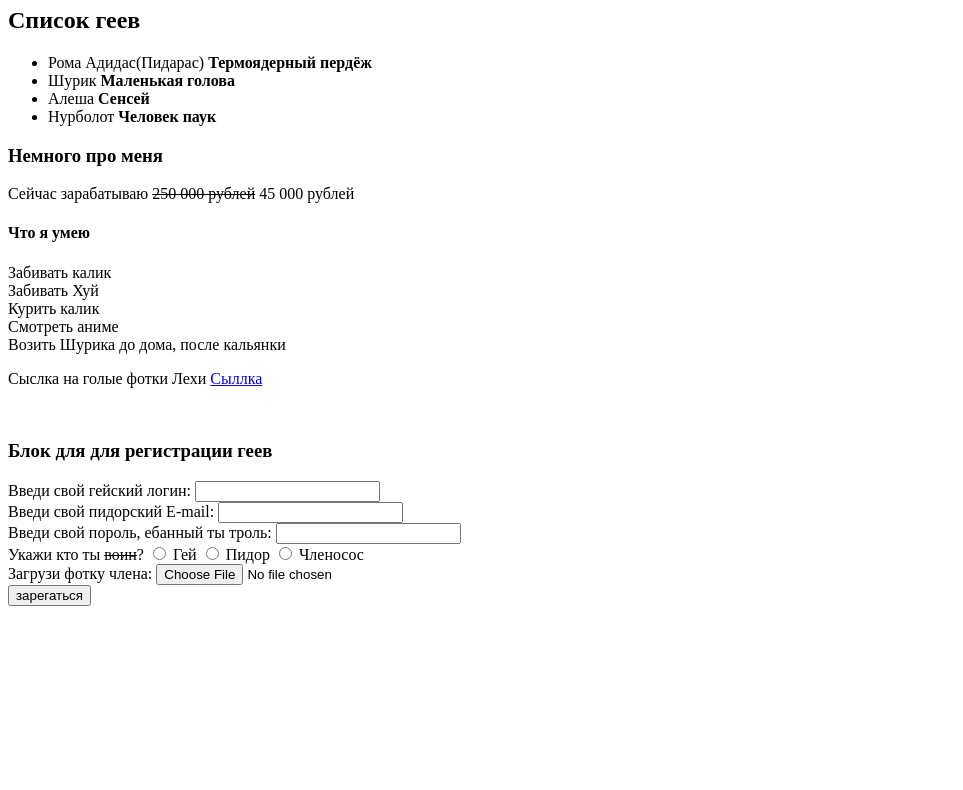
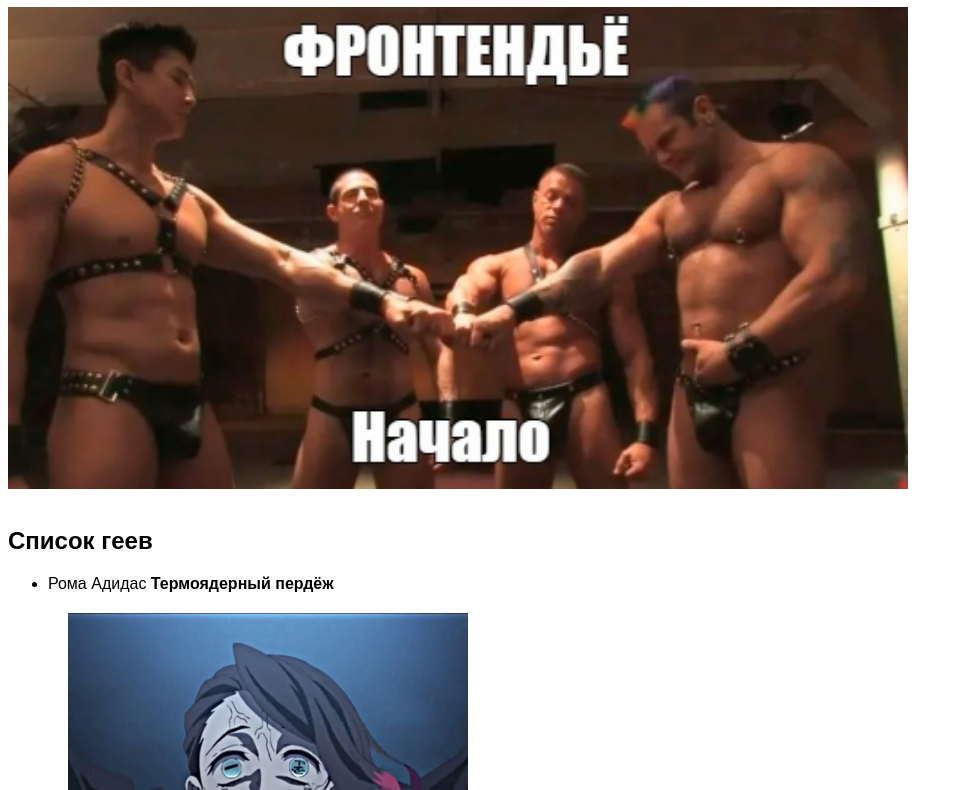
Before and after one commit to Nurbolot98/LearnigFrontend, a plain HTML site: page frontendlearning/index.html in a window 1280 px wide. Shown: the part 73-863 px from the top of the page, without its empty margins (0-963 px from the left). Before the commit the page ends 800 px from the top, so only its background shows below. Drawn offline with Linux system fonts and the light colour scheme; a web font is replaced by a local one.

Commit message:
Исправление в Тони 2.0

```diff
--- a/frontendlearning/css/style.css
+++ b/frontendlearning/css/style.css
@@ -1,9 +1,14 @@
-@font-face {
-    font-family: fantasy;
-    font-weight: normal;
+.gees {
+    font-family: "Sixtyfour Convergence", sans-serif;
+    font-optical-sizing: auto;
+    font-weight: 400;
     font-style: normal;
-    src: url("fonts/EduAUVICWANTDots-VariableFont_wght.ttf");
-}
+    font-variation-settings:
+      "BLED" 0,
+      "SCAN" 0,
+      "XELA" 0,
+      "YELA" 0;
+  }
 .image-container {
 background-image:url("img/frontend.jpg");
 width: 900px;
@@ -23,7 +28,7 @@ margin: 20px;
 }
 .shyrik {
     background-image: url("img/sanya.jpg");
-    background-size: 100%;
+    background-size: cover;
     width: 400px;
     height: 400px;
     display: block;
@@ -48,3 +53,6 @@ margin: 20px;
     background-repeat: no-repeat;
     margin: 20px;
     }
+
+span {
+}
--- a/frontendlearning/index.html
+++ b/frontendlearning/index.html
@@ -4,38 +4,28 @@
     <meta charset="UTF-8">
     <meta name="viewport" content="width=device-width, initial-scale=1.0">
     <title>AnimeLot</title>
+    <link rel="stylesheet" href="css/style.css">
     <link rel="preconnect" href="https://fonts.googleapis.com">
-    <link rel="preconnect" href="https://fonts.gstatic.com" crossorigin>
-    <link href="https://fonts.googleapis.com/css2?family=Edu+AU+VIC+WA+NT+Dots:wght@400..700&family=Edu+AU+VIC+WA+NT+Guides:wght@400..700&family=Sixtyfour+Convergence&display=swap" rel="stylesheet">
+<link rel="preconnect" href="https://fonts.gstatic.com" crossorigin>
+<link href="https://fonts.googleapis.com/css2?family=Edu+AU+VIC+WA+NT+Dots:wght@400..700&family=Edu+AU+VIC+WA+NT+Guides:wght@400..700&family=Sixtyfour+Convergence&display=swap" rel="stylesheet">
 </head>
-<body>
-    <h1>Это моё продолжение в мире <s>аниме</s> фронтенда</h1>
+
+<body class= "gees">
+        <h1>Это моё продолжение в мире <s>аниме</s> фронтенда</h1>
+
     <div class="image-container"> </div>
 
 
-    <div>
+    <div class="gees">
         <h2>Список геев</h2>
         <ul>
-            <li>Рома Адидас(Пидарас) <b>Термоядерный пердёж</b></li>
-           <div class="roma">
-
-           </div>
-           <li>Шурик <b>Маленькая голова</b></li>
-           <div class="shyrik">
-
-           </div>
-           <li>Алеша <b>Сенсей</b></li>
-           <div class="alex">
-
-            </div>
-            <li>Нурболот <b>Человек паук</b></li>
-            <div class="nurik">
-
-            </div>
-
-
-
-
+            <li> <div> Рома Адидас <b>Термоядерный пердёж</b><div class="roma"> </div></div>
+            </li>
+           <li>Шурик <div><b>Маленькая голова</b>  <div class="shyrik"></div> </div>
+           </li>
+           <li><div> Алеша <b>Сенсей</b><div class="alex"></div> </div>
+           </li>
+            <li><div> Нурболот <b>Человек паук</b> <div class="nurik"> </div> </div> </li>
         </ul>
 
     </div>
@@ -45,12 +35,12 @@
         <p>Сейчас зарабатываю <s>250 000 рублей</s> 45 000 рублей</p>
         <div>
             <h4>Что я умею</h4>
-            <span>Забивать калик</span> <br>
-            <span>Забивать Хуй</span> <br>
-            <span>Курить калик</span> <br>
-            <span>Смотреть аниме</span> <br>
-            <span>Возить Шурика до дома, после кальянки</span> <br>
-            <p>Сыслка на голые фотки Лехи <a href="https://rusoska.com/video/85788">Сыллка</a></p> <br>
+            <p>Забивать калик</p>
+            <p>Забивать Хуй</p>
+            <p>Курить калик</p>
+            <p>Смотреть аниме</p>
+            <p>Возить Шурика до дома, после кальянки</p>
+            <p>Сыслка на голые фотки Лехи <a href="https://rusoska.com/video/85788">Сыллка</a></p>
         </div>
     </section>
     <div>
```
